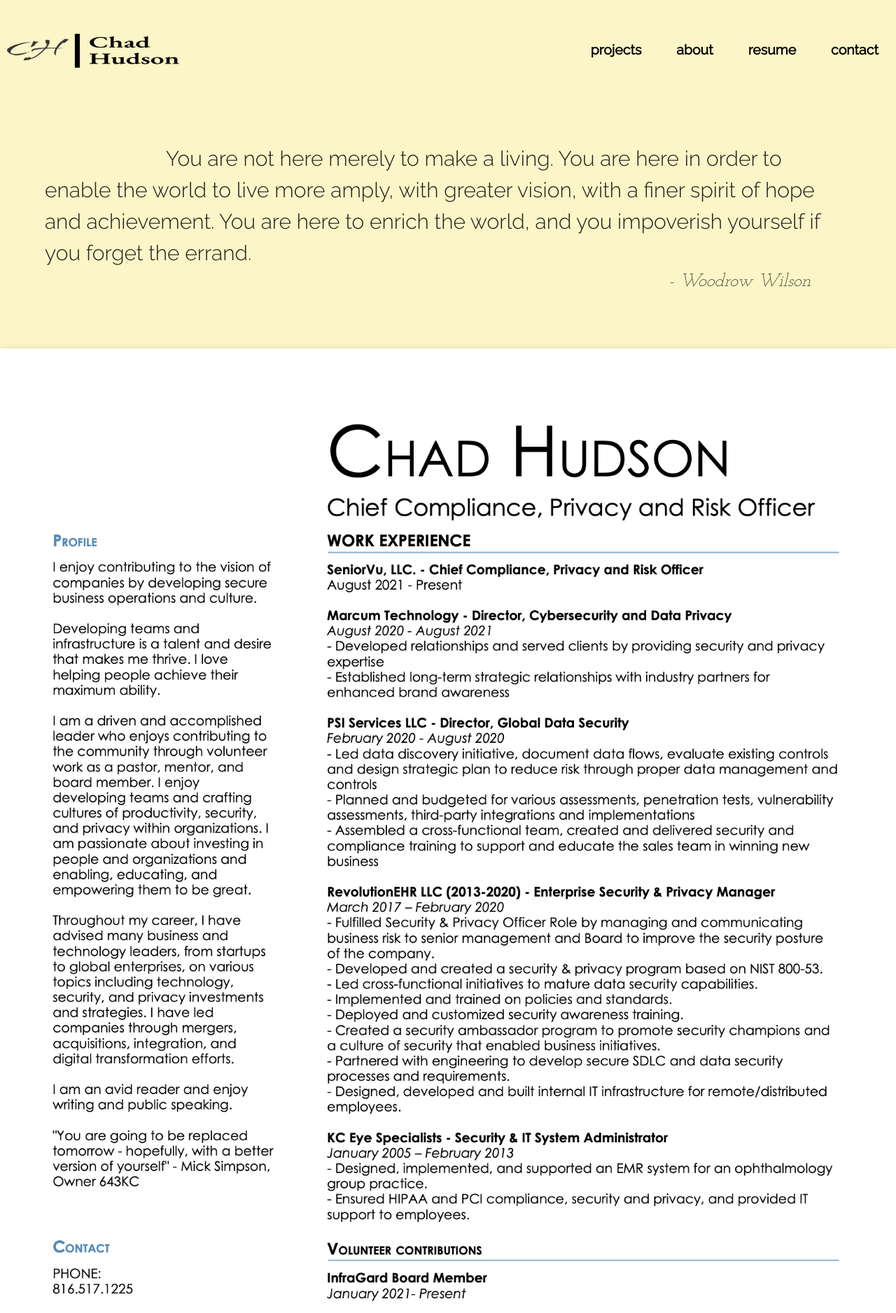
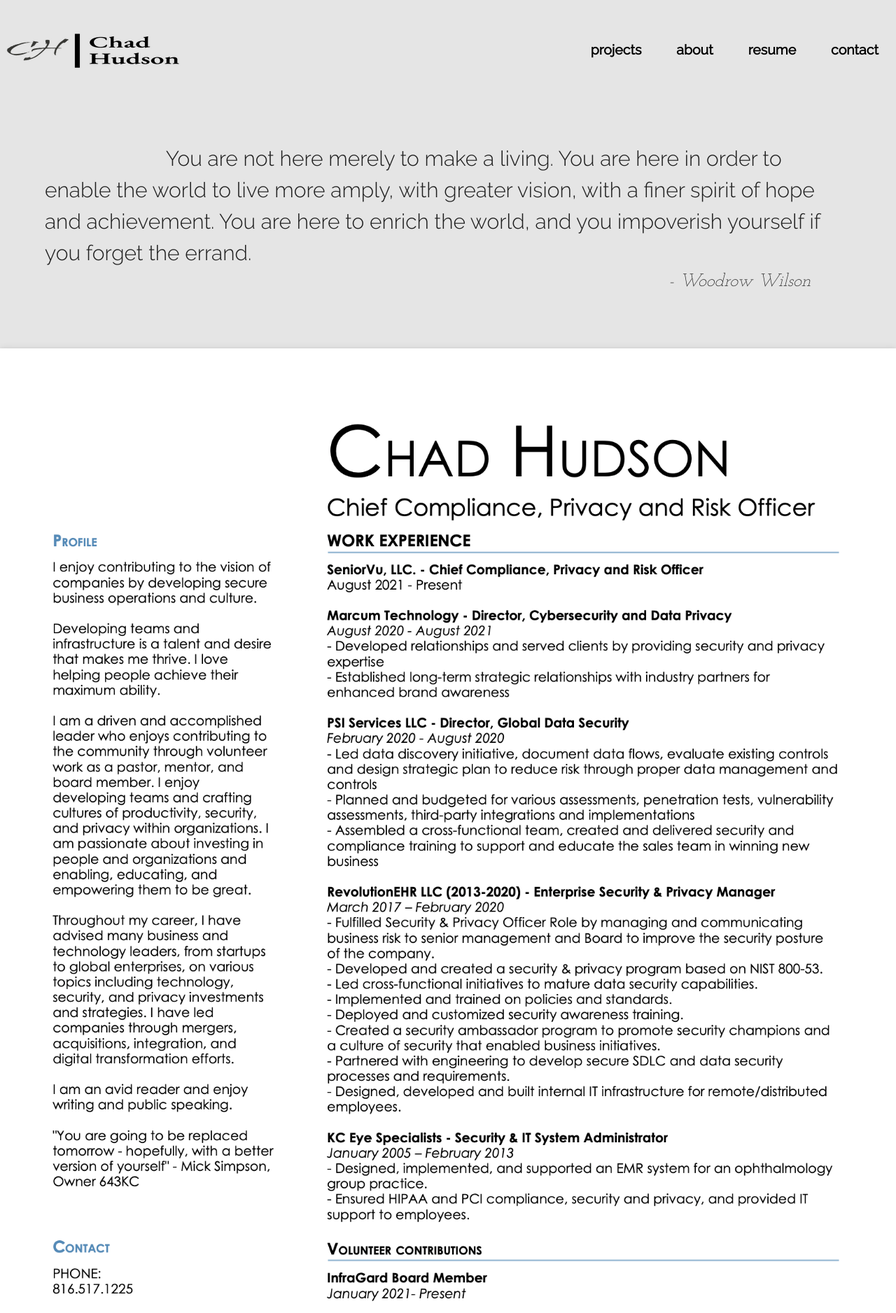
Before and after one commit to chadchudson/chadchudson.github.io, a Jekyll site: the page built from resume.html, in a window 1280 px wide. Shown: the top 1877 px of the page at 70% size. Built offline with Jekyll 4.4.1, drawn with Linux system fonts in a browser that asks for light colours; nearby versions of some CDN libraries.

Commit message:
trying to change background to gray

```diff
--- a/assets/css/main.css
+++ b/assets/css/main.css
@@ -542,7 +542,7 @@ i {
   margin-top: 50px; }
 
 body {
-  background-color: #fcf5c7;
+  background-color: #e5e5e5;
   min-height: 100%;
   min-width: 300px; }
 
```
